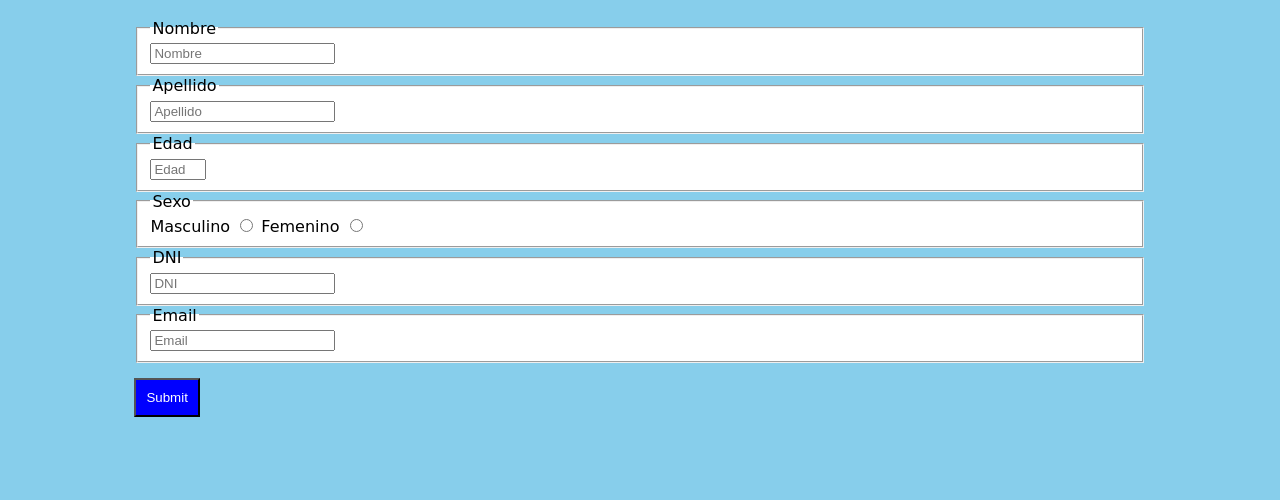
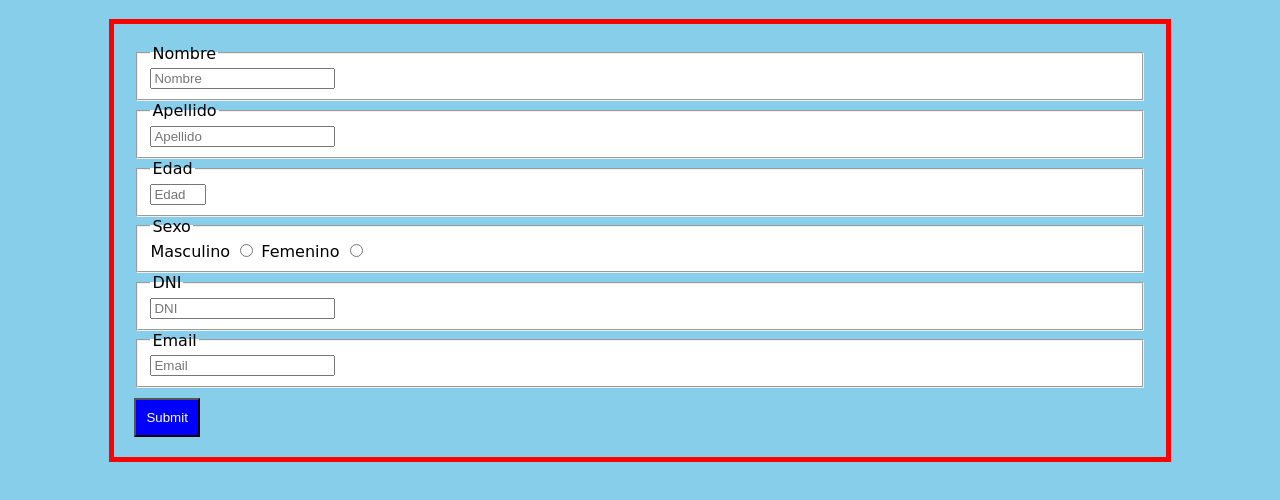
Before and after one commit to carloscastillo369/Hackaton3, a plain HTML site: page tercerReto/form.html in a window 1280 px wide. Shown: the part 62-562 px from the top of the page. Drawn offline with Linux system fonts and the light colour scheme.

Commit message:
agrengando seudoclase y borde

```diff
--- a/tercerReto/css/styles.css
+++ b/tercerReto/css/styles.css
@@ -11,15 +11,24 @@ h1 {
 form {
     width: 80%;
     margin: auto;
+    border: 5px solid red;
+    padding: 20px;
 }
 
 fieldset {
     background: white;
 }
 
-div input {
+
+
+fieldset input:focus {
+    background: yellowgreen;
+
+}
+
+.enviar input {
+    background: blue;
+    margin-top: 10px;
     padding: 10px;
-    background:blue;
-    margin-top: 15px;
     color: white;
-}
+ }
--- a/tercerReto/form.html
+++ b/tercerReto/form.html
@@ -44,10 +44,12 @@
                 <input id="sextoinput" type="email" placeholder="Email" required">
             </fieldset>
 
-            <div>
-                <input type="submit">
-            </div>
+        <div class="enviar">
+            <input type="submit">
+        </div>
         </form>
+
+
 
 
     </main>
```
